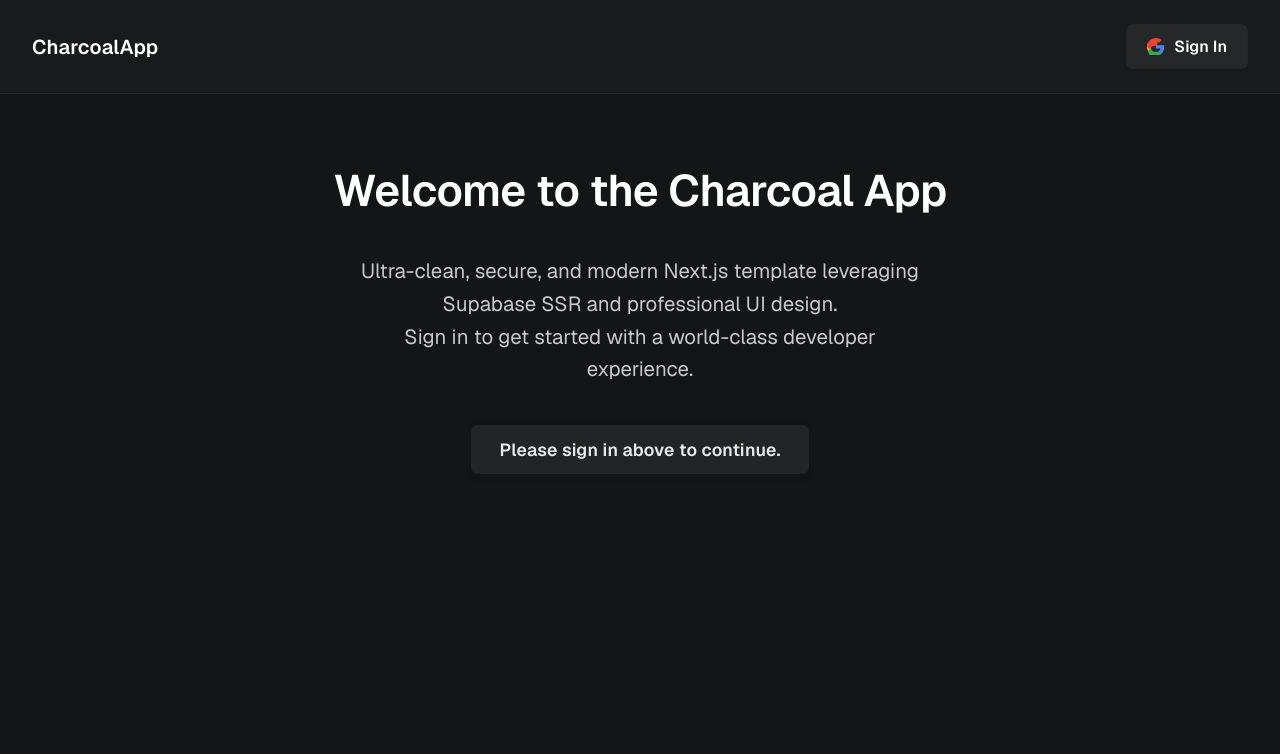
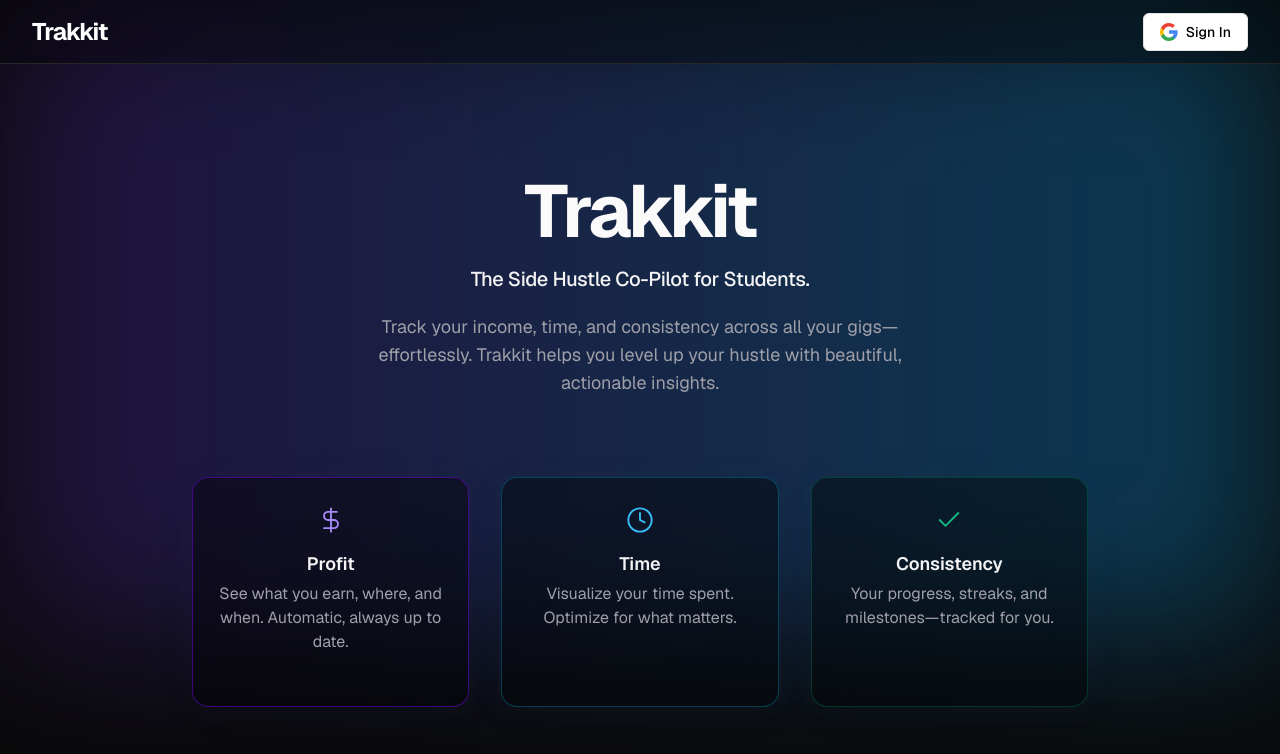
Before and after one commit to shivanighattu/1, a Next.js app: page / in a window 1280 px wide. Shown: the top 754 px of the page. Built offline with nearby package versions, Linux system fonts and the light colour scheme; no server answers.

Commit message:
Futuristic pro UI build

```diff
--- a/app/page.tsx
+++ b/app/page.tsx
@@ -1,243 +1,219 @@
 "use client";
 
-import { useState, useEffect } from "react";
 import { createBrowserClient } from "@supabase/ssr";
-import type { Session } from "@supabase/supabase-js";
+import Link from "next/link";
+import { useEffect, useState } from "react";
 
-const geist =
-  "https://fonts.googleapis.com/css2?family=Geist:wght@400;600&display=swap";
+// Lucide icons (inlined SVGs for SSR compatibility)
+const LucideDollarSign = (
+  <svg width="28" height="28" viewBox="0 0 24 24" fill="none" stroke="#a78bfa" strokeWidth="1.6" strokeLinecap="round" strokeLinejoin="round">
+    <path d="M12 2v20"/>
+    <path d="M17 5H9.5a3.5 3.5 0 0 0 0 7h5a3.5 3.5 0 0 1 0 7H6"/>
+  </svg>
+);
+
+const LucideClock = (
+  <svg width="28" height="28" viewBox="0 0 24 24" fill="none" stroke="#38bdf8" strokeWidth="1.6" strokeLinecap="round" strokeLinejoin="round">
+    <circle cx="12" cy="12" r="10"/>
+    <polyline points="12 6 12 12 16 14"/>
+  </svg>
+);
+
+const LucideCheck = (
+  <svg width="28" height="28" viewBox="0 0 24 24" fill="none" stroke="#10b981" strokeWidth="1.6" strokeLinecap="round" strokeLinejoin="round">
+    <path d="M20 6 9 17l-5-5"/>
+  </svg>
+);
 
 const SUPABASE_URL = process.env.NEXT_PUBLIC_SUPABASE_URL!;
 const SUPABASE_ANON_KEY = process.env.NEXT_PUBLIC_SUPABASE_ANON_KEY!;
 
 const supabase = createBrowserClient(SUPABASE_URL, SUPABASE_ANON_KEY);
 
-function Navbar({ session }: { session: Session | null }) {
-  const [loading, setLoading] = useState(false);
+export default function Page() {
+  const [user, setUser] = useState<any>(null);
 
-  async function signInWithGoogle() {
-    setLoading(true);
+  useEffect(() => {
+    supabase.auth.getUser().then(({ data }) => {
+      setUser(data.user);
+    });
+    // Listen for changes
+    const { data: authListener } = supabase.auth.onAuthStateChange((_event, session) => {
+      setUser(session?.user ?? null);
+    });
+    return () => {
+      authListener.subscription.unsubscribe();
+    };
+  }, []);
+
+  const signInWithGoogle = async () => {
     await supabase.auth.signInWithOAuth({
       provider: "google",
       options: {
-        redirectTo: window.location.origin,
+        redirectTo: window.location.origin + "/dashboard",
       },
     });
-    // This will hand off to Google, but if pop-up fails etc., let user retry
-    setLoading(false);
-  }
+  };
 
-  async function signOut() {
+  const signOut = async () => {
     await supabase.auth.signOut();
-    window.location.reload();
-  }
+  };
 
   return (
-    <nav
+    <main className="antialiased font-sans bg-[#0a0a0a] min-h-screen flex flex-col">
+      {/* Fading Blurred Gradient Glow */}
+      <div
+        aria-hidden
+        className="pointer-events-none fixed inset-0 z-0"
         style={{
-        width: "100%",
-        display: "flex",
-        justifyContent: "space-between",
-        alignItems: "center",
-        background: "#191A1B",
-        padding: "1.5rem 2rem",
-        borderBottom: "1px solid #232425",
+          background: "linear-gradient(90deg, #6d28d960 0%, #0ea5e980 100%)",
+          filter: "blur(80px)",
+          opacity: "0.65",
+          width: "100vw",
+          height: "80vh",
+          top: "0",
+          left: "0"
         }}
+      />
+
+      {/* Premium Navbar */}
+      <nav className="fixed z-10 top-0 left-0 w-full backdrop-blur-[20px] bg-black/30 border-b border-b-[#262626] flex justify-between items-center px-8 h-16" style={{WebkitBackdropFilter: "blur(20px)"}}>
+        <Link href="/" className="flex items-center gap-2 group">
+          <span
+            className="font-bold text-2xl tracking-tight text-white"
+            style={{letterSpacing: "-0.04em", fontFamily: "var(--font-geist-sans)"}}
           >
-      <span
-        style={{
-          fontWeight: 600,
-          color: "#fff",
-          fontSize: "1.25rem",
-          letterSpacing: "0.01em",
-        }}
+            Trakkit
+          </span>
+        </Link>
+        <div className="flex items-center gap-2">
+          {user ? (
+            <>
+              <Link
+                href="/dashboard"
+                className="px-4 py-2 rounded-md text-sm font-medium text-white bg-transparent border border-zinc-700 hover:border-zinc-500 transition-all backdrop-blur-[2px]"
               >
-        CharcoalApp
-      </span>
-      {session ? (
+                Dashboard
+              </Link>
               <button
-          style={{
-            fontFamily: "Geist, sans-serif",
-            background: "#191A1B",
-            color: "#FAFAFA",
-            border: "1px solid #232425",
-            borderRadius: "0.4rem",
-            padding: "0.6rem 1.25rem",
-            fontWeight: 600,
-            cursor: "pointer",
-            transition: "background 0.2s, color 0.2s",
-          }}
                 onClick={signOut}
+                className="ml-2 px-4 py-2 rounded-md text-sm font-medium text-zinc-100 border border-zinc-700 hover:border-zinc-500 bg-black/80 transition-colors"
               >
                 Sign Out
               </button>
+            </>
           ) : (
             <button
-          style={{
-            fontFamily: "Geist, sans-serif",
-            background: "#262728",
-            color: "#FAFAFA",
-            border: "1px solid #252525",
-            borderRadius: "0.4rem",
-            padding: "0.6rem 1.25rem",
-            fontWeight: 600,
-            cursor: loading ? "not-allowed" : "pointer",
-            opacity: loading ? 0.7 : 1,
-            display: "flex",
-            alignItems: "center",
-            gap: "0.6em",
-            transition: "background 0.2s, color 0.2s, opacity 0.2s",
-          }}
-          disabled={loading}
               onClick={signInWithGoogle}
+              className="flex items-center gap-2 px-4 py-2 rounded-md text-sm font-medium text-black bg-white hover:border-zinc-400 border border-zinc-200 transition-all shadow-sm"
             >
-          <svg
-            style={{ height: "1.1em", width: "1.1em" }}
-            viewBox="0 0 18 18"
-            fill="none"
-          >
+              <svg aria-hidden width="18" height="18" viewBox="0 0 18 18">
                 <g>
-              <path
-                d="M17.64 9.2045c0-.638-.0573-1.2518-.1645-1.8409H9v3.481h4.8445c-.2082 1.124-0.8346 2.0764-1.7764 2.7195v2.258h2.873c1.679-1.5481 2.644-3.8291 2.644-6.6176z"
-                fill="#4285F4"
-              />
-              <path
-                d="M9 18c2.403 0 4.419-0.801 5.892-2.179l-2.873-2.258c-0.796 0.534-1.811 0.851-3.019 0.851-2.322 0-4.287-1.569-4.99-3.682h-2.993v2.312a9 9 0 0 0 8.983 7.956z"
-                fill="#34A853"
-              />
-              <path
-                d="M4.01 10.732A5.411 5.411 0 0 1 3.615 9c0-0.599 0.105-1.175 0.295-1.732v-2.312h-2.993A8.9773 8.9773 0 0 0 0 9c0 1.536 0.37 2.994 1.027 4.256l2.983-2.524z"
-                fill="#FBBC05"
-              />
-              <path
-                d="M9 3.579c1.31 0 2.475 0.4506 3.398 1.335l2.548-2.548C13.416 0.801 11.401 0 9 0A8.9773 8.9773 0 0 0 0 9l2.983 2.524c0.703-2.113 2.668-3.682 4.99-3.682 1.021 0 1.956 0.328 2.754 0.876V3.579z"
-                fill="#EA4335"
-              />
+                  <path fill="#4285F4" d="M17.64 9.204c0-.638-.057-1.25-.163-1.837H9v3.477h4.844c-.209 1.13-.84 2.088-1.791 2.734v2.265h2.899c1.695-1.563 2.688-3.866 2.688-6.639z"/>
+                  <path fill="#34A853" d="M9 18c2.43 0 4.474-.805 5.966-2.186l-2.899-2.265c-.805.54-1.837.863-3.067.863-2.36 0-4.358-1.595-5.074-3.741H.957v2.347A8.994 8.994 0 0 0 9 18z"/>
+                  <path fill="#FBBC05" d="M3.926 10.671A5.41 5.41 0 0 1 3.468 9a5.41 5.41 0 0 1 .458-1.671V4.982H.957A8.996 8.996 0 0 0 0 9c0 1.408.338 2.74.957 3.982l2.969-2.311z"/>
+                  <path fill="#EA4335" d="M9 3.579c1.32 0 2.5.455 3.428 1.35l2.57-2.571C13.472 1.081 11.429 0 9 0A8.994 8.994 0 0 0 .957 4.982l2.969 2.347C4.642 5.175 6.64 3.579 9 3.579z"/>
                 </g>
               </svg>
-          {loading ? "Loading..." : "Sign In"}
+              Sign In
             </button>
           )}
+        </div>
       </nav>
+
+      {/* Hero & Content */}
+      <section className="relative flex flex-col items-center justify-center flex-1 pt-36 pb-16 px-6 sm:px-0 z-10">
+        {/* Frosted "glow" panel with typographic hero */}
+        <div className="max-w-2xl w-full mx-auto text-center">
+          <h1
+            className="text-[clamp(2.8rem,9vw,4.6rem)] leading-[1.04] font-bold tracking-tight"
+            style={{
+              color: "#fafafa",
+              letterSpacing: "-.04em",
+              fontFamily: "var(--font-geist-sans)"
+            }}
+          >
+            Trakkit
+          </h1>
+          <p className="mt-4 text-lg sm:text-xl font-medium text-zinc-100" style={{letterSpacing: "-0.02em"}}>
+            The Side Hustle Co-Pilot for Students.
+          </p>
+          <p className="mt-5 text-md sm:text-lg text-zinc-400 max-w-xl mx-auto font-normal">
+            Track your income, time, and consistency across all your gigs—effortlessly. Trakkit helps you level up your hustle with beautiful, actionable insights.
+          </p>
+        </div>
+        {/* Features */}
+        <div className="mt-20 grid grid-cols-1 md:grid-cols-3 gap-8 w-full max-w-4xl">
+          <FeatureCard
+            title="Profit"
+            description="See what you earn, where, and when. Automatic, always up to date."
+            icon={LucideDollarSign}
+            accent="violet"
+          />
+          <FeatureCard
+            title="Time"
+            description="Visualize your time spent. Optimize for what matters."
+            icon={LucideClock}
+            accent="cyan"
+          />
+          <FeatureCard
+            title="Consistency"
+            description="Your progress, streaks, and milestones—tracked for you."
+            icon={LucideCheck}
+            accent="emerald"
+          />
+        </div>
+      </section>
+    </main>
   );
 }
 
-export default function HomePage() {
-  const [session, setSession] = useState<Session | null>(null);
-
-  useEffect(() => {
-    const {
-      data: { subscription },
-    } = supabase.auth.onAuthStateChange((_event, s) => {
-      setSession(s);
-    });
-    // Check on mount
-    supabase.auth.getSession().then(({ data }) => setSession(data.session));
-    return () => {
-      subscription.unsubscribe();
+function FeatureCard({
+  title,
+  description,
+  icon,
+  accent,
+}: {
+  title: string;
+  description: string;
+  icon: React.ReactNode;
+  accent: "violet" | "cyan" | "emerald";
+}) {
+  const accentMap = {
+    violet: {
+      border: "border-violet-700/50",
+      glow: "group-hover:shadow-[0_0_0_2px_#6d28d9]",
+      ring: "group-hover:border-violet-400",
+    },
+    cyan: {
+      border: "border-cyan-700/50",
+      glow: "group-hover:shadow-[0_0_0_2px_#0ea5e9]",
+      ring: "group-hover:border-cyan-400",
+    },
+    emerald: {
+      border: "border-emerald-700/40",
+      glow: "group-hover:shadow-[0_0_0_2px_#10b981]",
+      ring: "group-hover:border-emerald-400",
+    },
   };
-  }, []);
-
   return (
     <div
+      className={[
+        "rounded-2xl group transition-all border bg-black/40 backdrop-blur-xl px-6 py-7 flex flex-col items-center hover:scale-[1.025]",
+        accentMap[accent].border,
+        accentMap[accent].glow,
+        accentMap[accent].ring,
+        "hover:border-opacity-90 border-opacity-60"
+      ].join(" ")}
       style={{
-        minHeight: "100vh",
-        background: "#141516",
-        fontFamily: "Geist, sans-serif",
-        color: "#FAFAFA",
+        minHeight: 230,
+        boxShadow:
+          "0 5px 40px 0 rgba(54,64,112,0.06), 0 1.5px 6px 0 rgba(64,0,150,0.015)",
       }}
     >
-      {/* Inject Geist font */}
-      <link href={geist} rel="stylesheet" />
-      <Navbar session={session} />
-      <main
-        style={{
-          display: "flex",
-          flexDirection: "column",
-          alignItems: "center",
-          marginTop: "8vh",
-          textAlign: "center",
-        }}
-      >
-        <h1
-          style={{
-            fontFamily: "Geist, sans-serif",
-            fontSize: "2.75rem",
-            fontWeight: 600,
-            letterSpacing: "-0.01em",
-            color: "#fff",
-            marginBottom: "0.7em",
-          }}
-        >
-          Welcome to the Charcoal App
-        </h1>
-        <p
-          style={{
-            fontFamily: "Geist, sans-serif",
-            fontSize: "1.28rem",
-            color: "#C7C9CB",
-            maxWidth: "36rem",
-            margin: "0 auto 2.5em",
-            lineHeight: 1.6,
-          }}
-        >
-          Ultra-clean, secure, and modern Next.js template leveraging Supabase SSR and professional UI design. <br />
-          Sign in to get started with a world-class developer experience.
-        </p>
-        {!session && (
-          <div>
-            <span
-              style={{
-                fontFamily: "Geist, sans-serif",
-                background: "#232425",
-                color: "#E8EAED",
-                borderRadius: "0.4em",
-                padding: "0.75em 1.6em",
-                fontWeight: 600,
-                fontSize: "1.1rem",
-                letterSpacing: "0.01em",
-                boxShadow: "0 1px 8px 0 rgba(0,0,0,0.12)",
-              }}
-            >
-              Please sign in above to continue.
-            </span>
-          </div>
-        )}
-        {session && (
-          <div
-            style={{
-              marginTop: "2em",
-              background: "#18191B",
-              borderRadius: ".75rem",
-              padding: "2em 2.5em",
-              maxWidth: "28rem",
-              boxShadow: "0 2px 16px 0 rgba(0,0,0,0.16)",
-            }}
-          >
-            <p
-              style={{
-                color: "#9AA0A6",
-                fontSize: "1.04rem",
-                marginBottom: "0.7em",
-                fontFamily: "Geist, sans-serif",
-              }}
-            >
-              You&apos;re signed in as:
-            </p>
-            <div
-              style={{
-                fontFamily: "Geist, sans-serif",
-                fontWeight: 600,
-                fontSize: "1.18rem",
-                color: "#FAFAFA",
-                wordBreak: "break-all",
-              }}
-            >
-              {session.user.email}
-            </div>
-          </div>
-        )}
-      </main>
+      <div className="mb-4">{icon}</div>
+      <strong className="text-zinc-100 font-semibold text-lg mb-1">{title}</strong>
+      <span className="block text-zinc-400 text-base text-center font-normal">{description}</span>
     </div>
   );
 }
```
Lines whose indentation alone changed are shown as unchanged.
